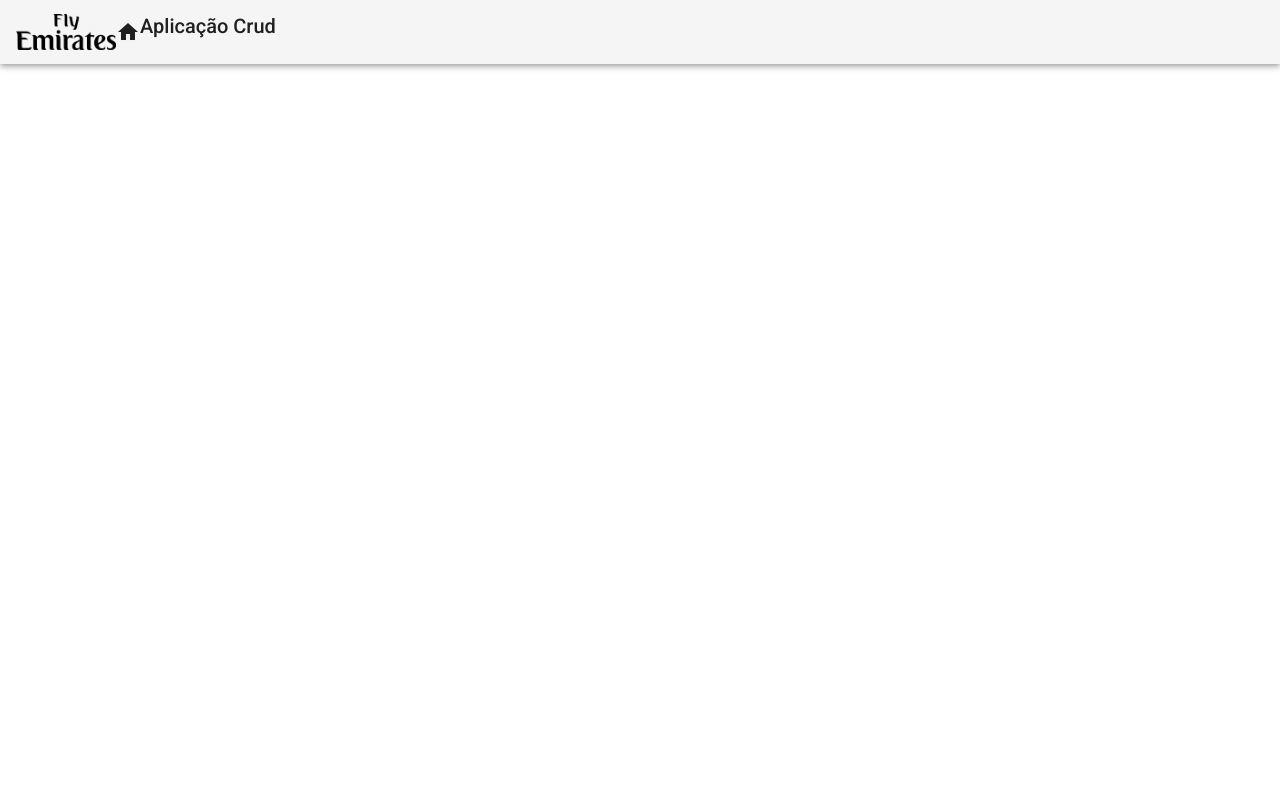
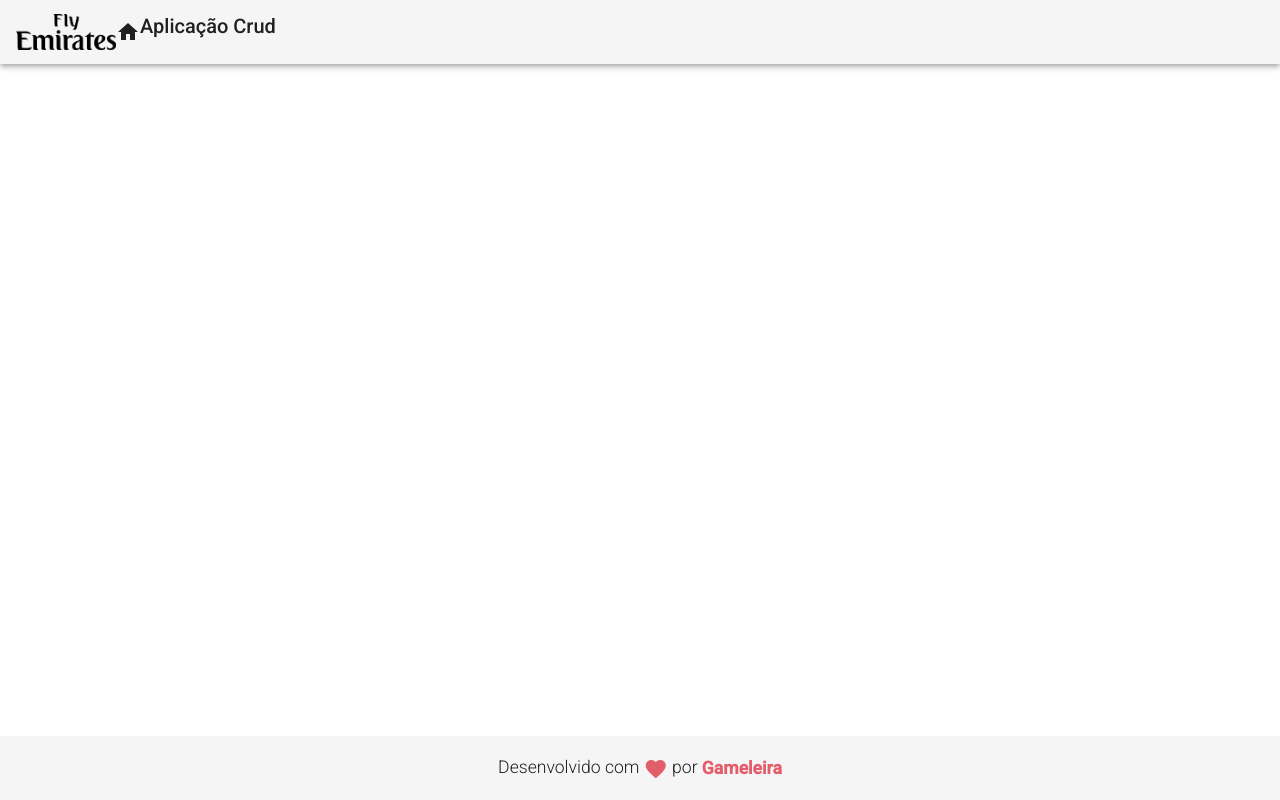
Before and after one commit to GAMELEIRA/udemy-angular-9-essencial, an Angular app in the folder FRONTEND/: page / in a window 1280 px wide. Built offline with nearby package versions, Linux system fonts and the light colour scheme.

Commit message:
Adicionado o component footer na pasta components\template\footer.

```diff
--- a/FRONTEND/src/app/app.component.html
+++ b/FRONTEND/src/app/app.component.html
@@ -1 +1,2 @@
 <app-header></app-header>
+<app-footer></app-footer>
--- a/FRONTEND/src/app/app.module.ts
+++ b/FRONTEND/src/app/app.module.ts
@@ -7,11 +7,13 @@
 import { HeaderComponent } from './components/template/header/header.component';
 
 import {MatToolbarModule} from '@angular/material/toolbar';
+import { FooterComponent } from './components/template/footer/footer.component';
 
 @NgModule({
   declarations: [
     AppComponent,
-    HeaderComponent
+    HeaderComponent,
+    FooterComponent
   ],
   imports: [
     BrowserModule,
--- /dev/null
+++ b/FRONTEND/src/app/components/template/footer/footer.component.css
@@ -0,0 +1,11 @@
+.footer{
+    position: fixed;
+    bottom: 0;
+    display: flex;
+    justify-content: center;
+}
+
+.footer > span{
+    font-size: 1.1rem;
+    font-weight: 300;
+}
--- /dev/null
+++ b/FRONTEND/src/app/components/template/footer/footer.component.html
@@ -0,0 +1,13 @@
+<mat-toolbar class="footer">
+    <span>
+
+        Desenvolvido com
+
+        <i class="material-icons red v-middle">
+
+            favorite
+        </i>
+
+        por <strong><span class="red v-middle">Gameleira</span></strong>
+    </span>
+</mat-toolbar>
--- /dev/null
+++ b/FRONTEND/src/app/components/template/footer/footer.component.ts
@@ -0,0 +1,15 @@
+import { Component, OnInit } from '@angular/core';
+
+@Component({
+  selector: 'app-footer',
+  templateUrl: './footer.component.html',
+  styleUrls: ['./footer.component.css']
+})
+export class FooterComponent implements OnInit {
+
+  constructor() { }
+
+  ngOnInit(): void {
+  }
+
+}
--- a/FRONTEND/src/styles.css
+++ b/FRONTEND/src/styles.css
@@ -2,3 +2,11 @@
 
 html, body { height: 100%; }
 body { margin: 0; font-family: Roboto, "Helvetica Neue", sans-serif; }
+
+.red{
+    color: rgb(227, 94, 107);
+}
+
+.v-middle{
+    vertical-align: middle;
+}
```
Also changed, not shown: 1 other file (tests, documents, lock files or other folders).
